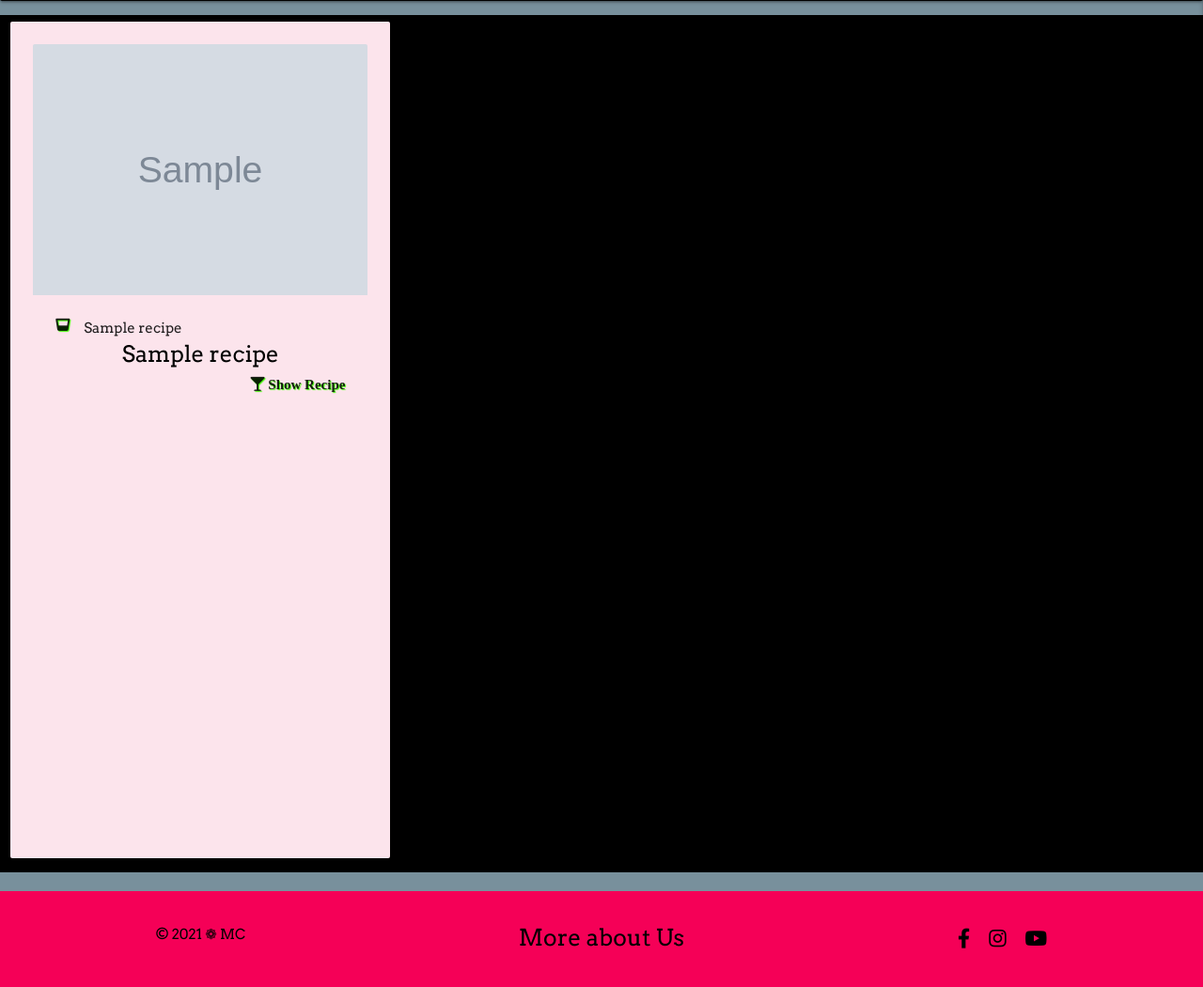
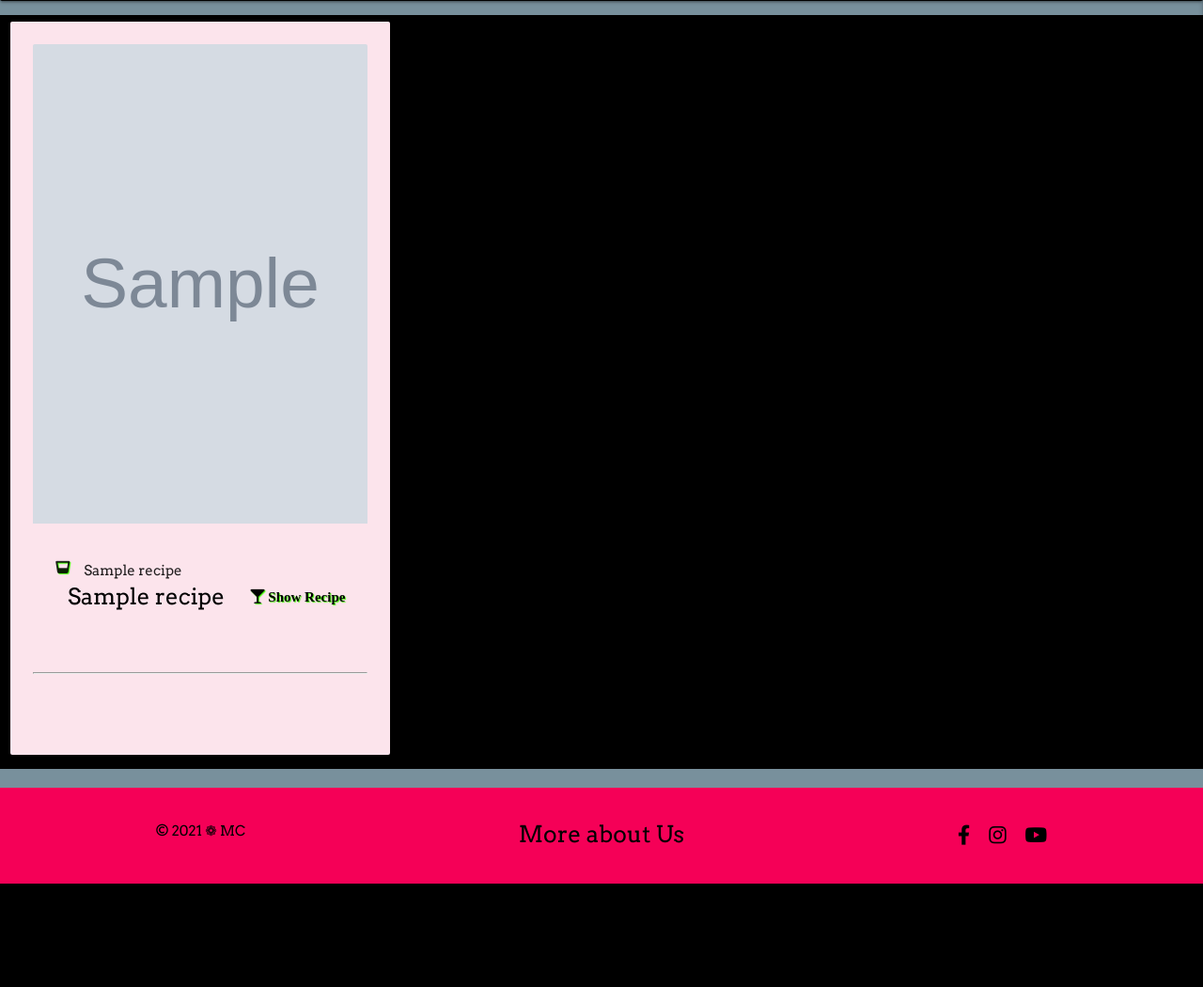
Before and after one commit to MaggieDaisy/Cocktails_and_Dreams, a Flask app: page /search in a window 1280 px wide. Shown: the part 360-1410 px from the top of the page at 94% size. After the commit the page ends 1300 px from the top, so only its background shows below. Run offline with Flask 2, Linux system fonts and the light colour scheme; grey boxes marked "Sample" are stand-in pictures; a database or web service that is not in the repository returns one stand-in record (values such as "Sample title"); some libraries are stand-ins or nearby versions.

Commit message:
Style card panels in css for recipe and profile page, add classes to templates

```diff
--- a/static/css/style.css
+++ b/static/css/style.css
@@ -41,14 +41,25 @@ html {
     margin: 15px 7px;
 }
 
-.hero-button {
-    margin-top: 10px;
-    margin-bottom: 20px;
+/*-- Recipes and Profile page -- */
+#card-recipe {
+    height: 52rem;
 }
 
-/*-- Recipes and Profile page -- */
-#card-recipe {
-    min-height: 890px;
+.card-image {
+    height: 35rem;
+}
+
+.card-image img{
+   height: 34rem;
+}
+
+.card-content {
+    height: 9rem;
+}
+
+.card-button{
+    height: 7rem;
 }
 
 /*-- Footer -- */
@@ -72,14 +83,9 @@ html {
         padding-top: 15px;
         font-size: 2rem;
     }
-    #card-recipe {
-        min-height: 550px;
-    }
+
 }
 
 /*-- Media Query for medium size devices -- */
 @media only screen and (max-width: 900px) {
-    #card-recipe {
-        min-height: 700px;
-    }
 }
--- a/templates/profile.html
+++ b/templates/profile.html
@@ -29,10 +29,10 @@
             </div>
             <div class="card-content">
                 <span><i class="fas fa-glass-whiskey text-shadow left"></i> {{ recipe.category_name }} </span>
-                <span class="card-title activator black-text center"> {{ recipe.recipe_name }} </span>
-                <span class="activator"><i class="fas fa-glass-martini text-shadow right"> Show Recipe </i></span>
+                <span class="card-title activator black-text center"> {{ recipe.recipe_name }} <i class="fas fa-glass-martini text-shadow tiny right"> Show Recipe </i></span>
             </div>
-            <div class="center-align">
+            <hr class="black">
+            <div class="center-align card-button">
                 <!-- Button for editing and correcting the content of recipe -->
                 <button class="btn-small indigo accent-3 waves-effect waves-light">
                     <a class="black-text" href="{{ url_for('edit_recipe', recipe_id=recipe._id) }}">Edit <i class="fas fa-edit right"></i></a>
--- a/templates/recipes.html
+++ b/templates/recipes.html
@@ -41,11 +41,11 @@
             <!-- Card content with cocktail category, and active link for name and icon -->
             <div class="card-content">
                 <span><i class="fas fa-glass-whiskey text-shadow left"></i> {{ recipe.category_name }} </span>
-                <span class="card-title activator black-text center"> {{ recipe.recipe_name }} </span>
-                <span class="activator"><i class="fas fa-glass-martini text-shadow right"> Show Recipe </i></span>
+                <span class="card-title activator black-text center"> {{ recipe.recipe_name }} <i class="fas fa-glass-martini text-shadow right tiny"> Show Recipe </i></span>
             </div>
+            <hr class="black">
             <!-- Display possibilty only for logged in user to edit and delete own recipe from collection-->
-            <div class="center-align">
+            <div class="center-align card-button">
                 {% if session.user|lower == recipe.created_by|lower %}
                 <!-- Button for editing and correcting the content of recipe -->
                 <button class="btn-small indigo accent-3 waves-effect waves-light">
```
